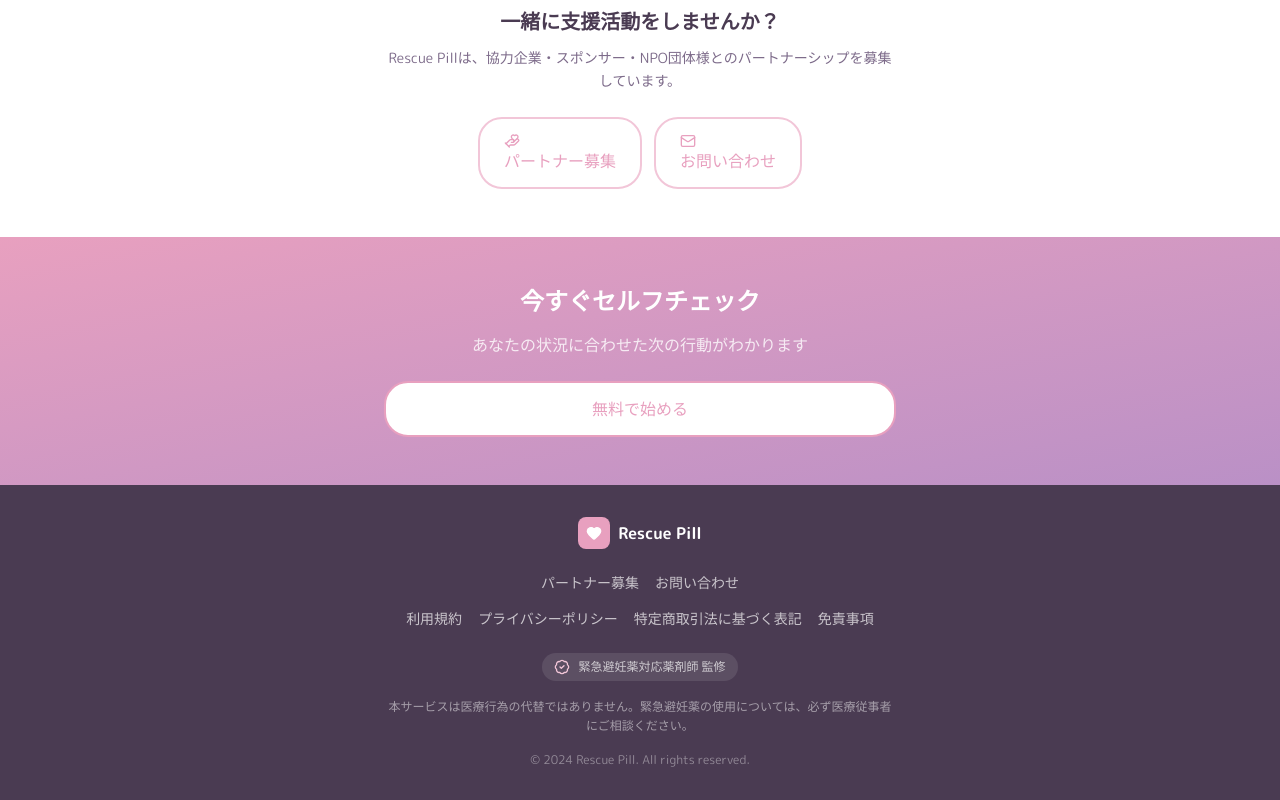
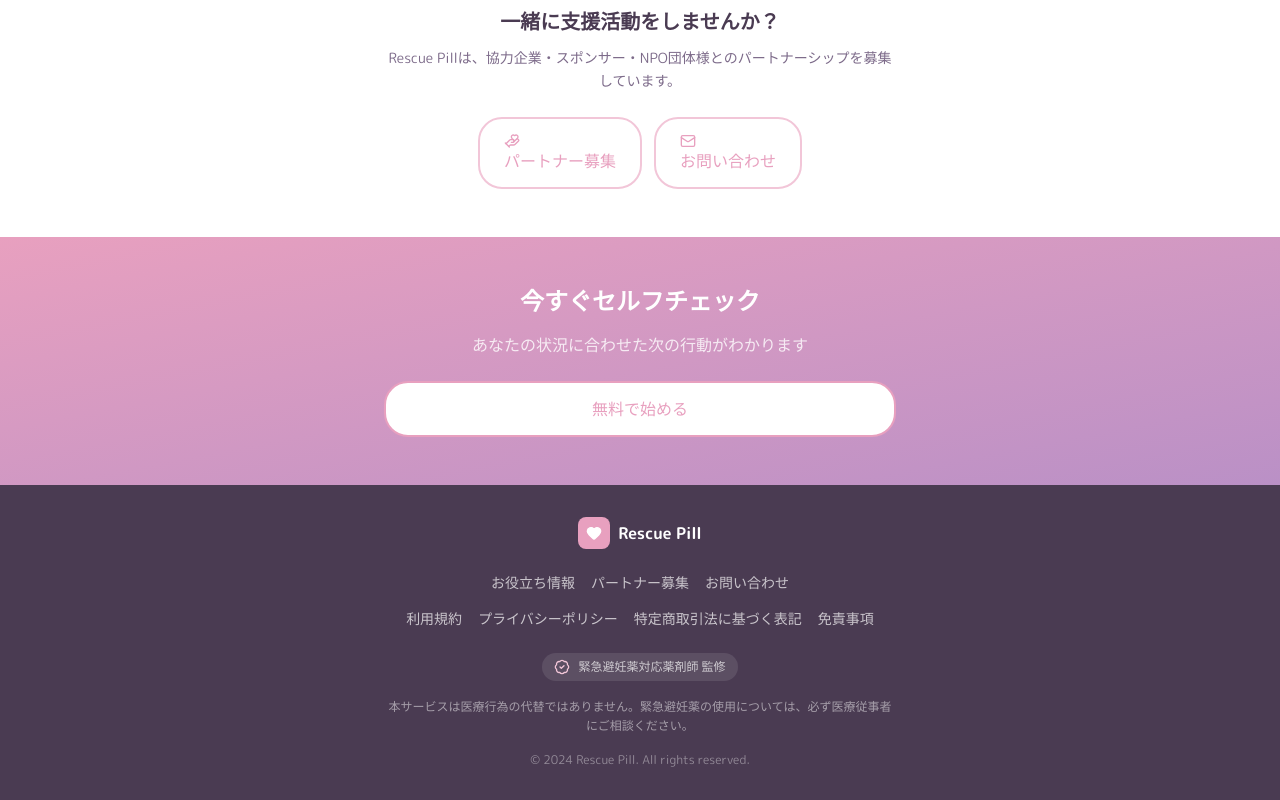
Before and after one commit to cyakkunnlove/rescue-pill-web, a Next.js app: page / in a window 1280 px wide. Shown: the part 2718-3518 px from the top of the page. Built offline with nearby package versions, Linux system fonts and the light colour scheme; no server answers; a web font is replaced by a local one.

Commit message:
フッターにブログへのリンク追加

```diff
--- a/src/components/screens/LandingPage.tsx
+++ b/src/components/screens/LandingPage.tsx
@@ -390,6 +390,9 @@
 
           {/* Links */}
           <div className="flex flex-wrap justify-center gap-4 mb-4 text-sm">
+            <Link href="/blog" className="text-white/70 hover:text-white transition-colors">
+              お役立ち情報
+            </Link>
             <Link href="/partners" className="text-white/70 hover:text-white transition-colors">
               {t("footer.partners")}
             </Link>
```
